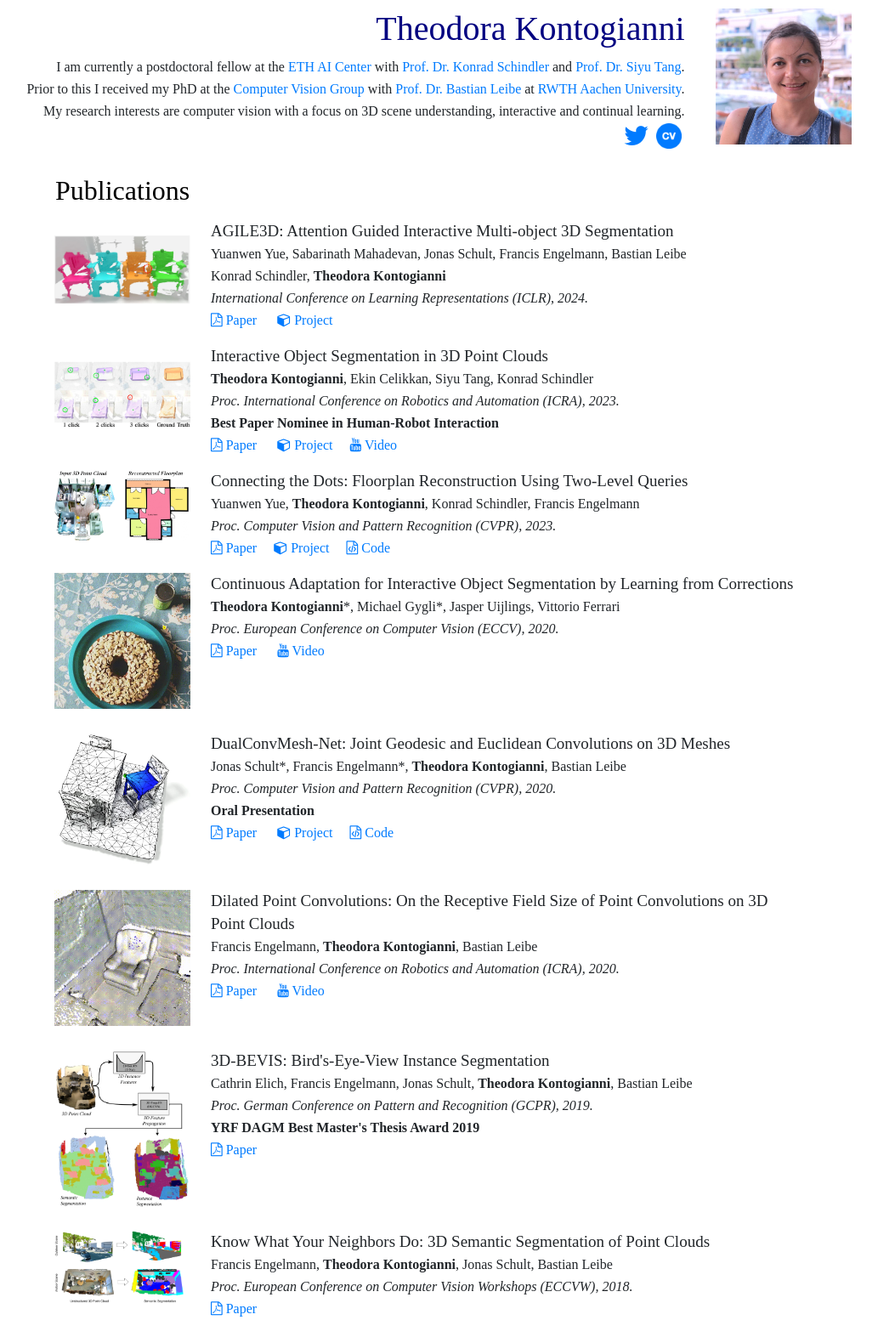
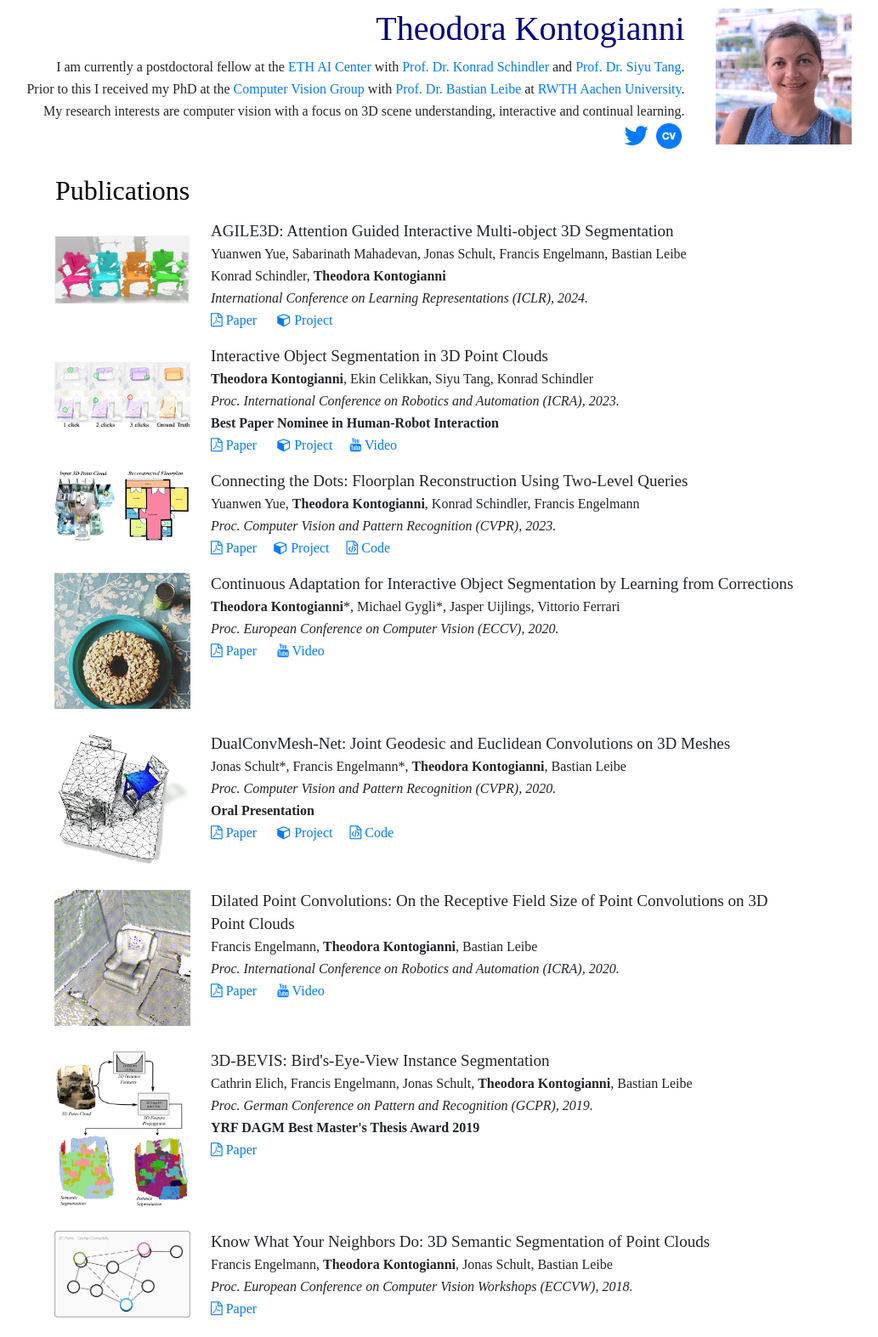
Before and after one commit to theodorakontogianni/theodorakontogianni.github.io, a Jekyll site: the page index.html, which Jekyll copies as it is, in a window 1280 px wide. Shown: the top 1573 px of the page at 85% size, without its empty margins (136-1169 px from the left). Built offline with Jekyll 4.4.1, drawn with Linux system fonts in a browser that asks for light colours; a style sheet for code colours, icons or effects is not loaded; grey boxes are pictures that could not be loaded.

Commit message:
Update index.html with new teaser neigh

```diff
--- a/index.html
+++ b/index.html
@@ -294,7 +294,7 @@ year = {2023}
 
     <li class="media my-4">
       <div class="media-body text-center">
-        <img src="teaser_neighbors.png" class="mr-4 p-teaser float-sm-left mb-sm-1" />
+        <img src="teaser_neigh.jpg" class="mr-4 p-teaser float-sm-left mb-sm-1" />
         <p class="text-left">
           <span class="p-title">Know What Your Neighbors Do: 3D Semantic Segmentation of Point Clouds</span></br>
           <span class="p-authors">Francis Engelmann, <b>Theodora Kontogianni</b>, Jonas Schult, Bastian Leibe</span></br>
```
